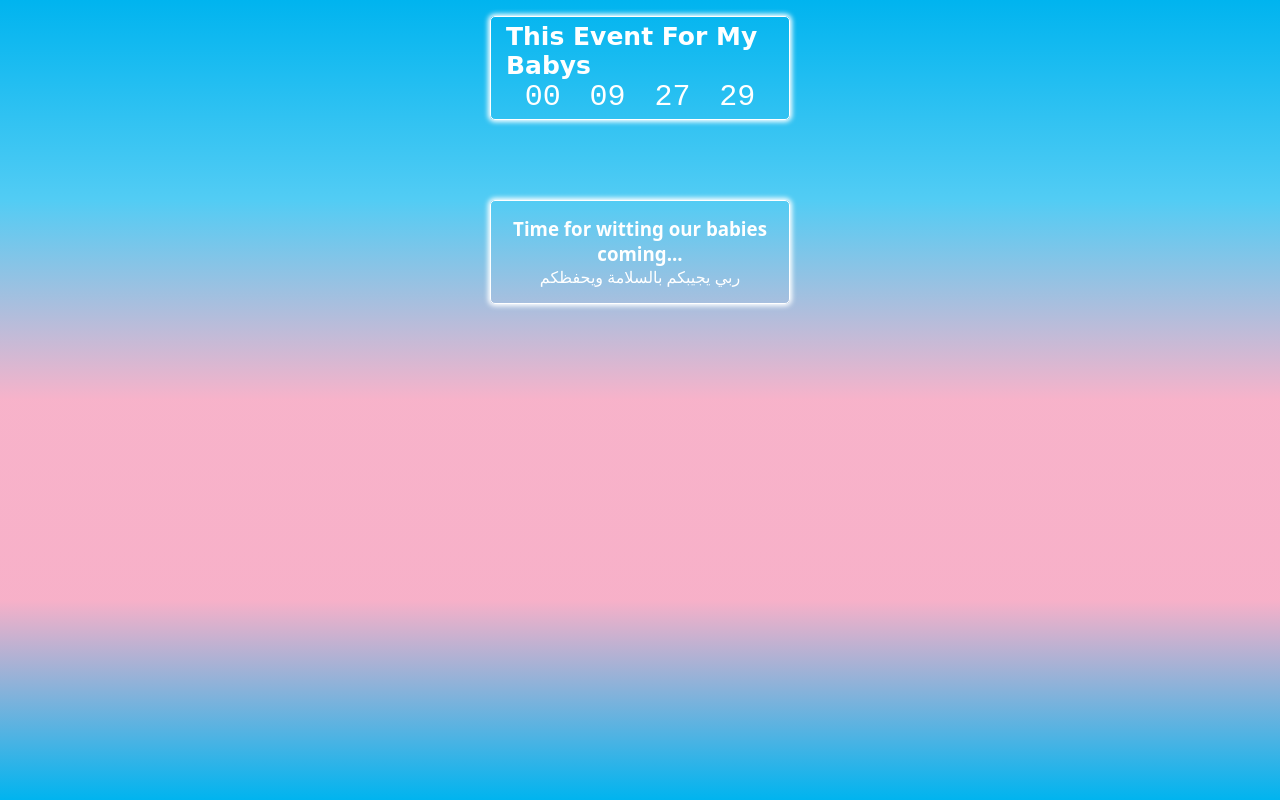
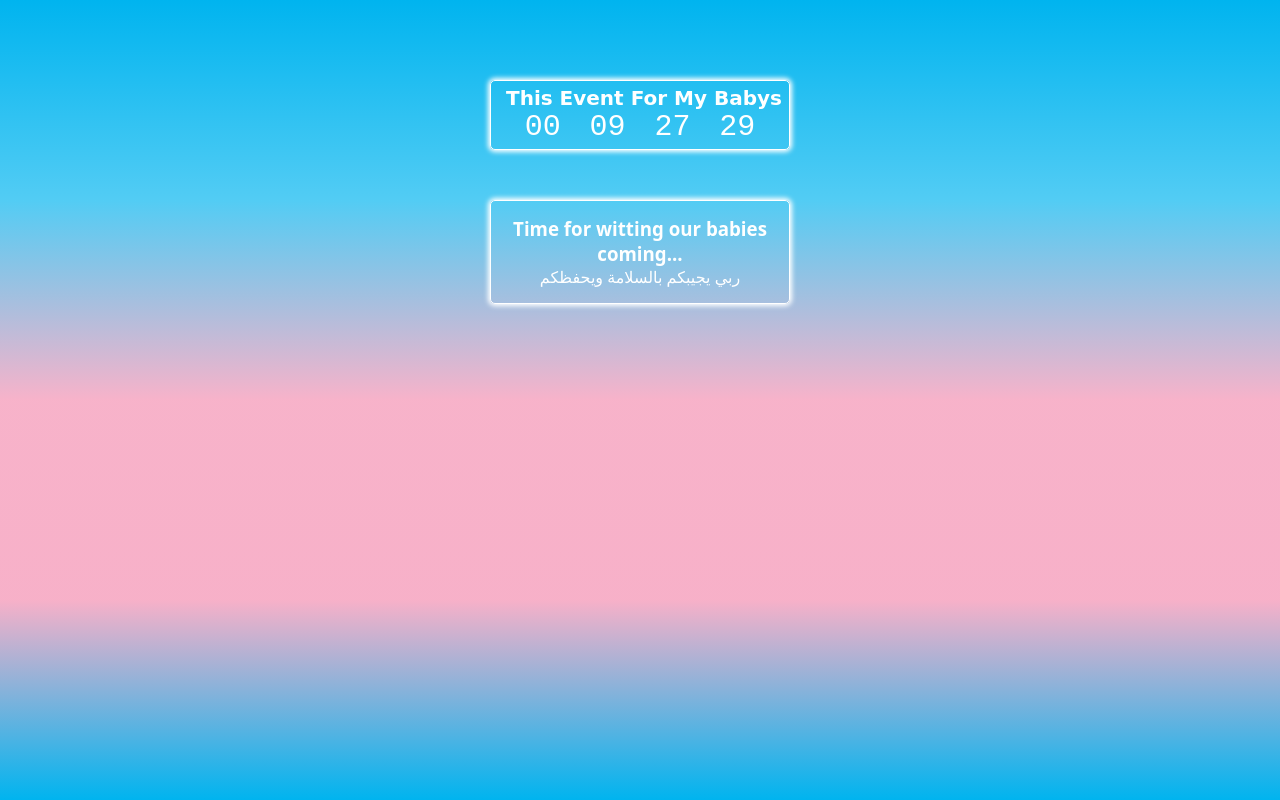
Before and after one commit to haaamed-30/eventBabay, a plain HTML site: page index.html in a window 1280 px wide. Drawn offline with Linux system fonts and the light colour scheme.

Commit message:
css updated

```diff
--- a/CSS/babye.css
+++ b/CSS/babye.css
@@ -32,11 +32,11 @@ body {
 }
 .contaner_fixed {
     position: fixed;
-    top: 2%;
+    top: 10%;
     color: #00b4ef;
 }
 .contaner h1 {
-    font-size: 25px;
+    font-size: 20px;
     font-family: cursive;
     padding-left: 10px;
     color: #fff;
```
